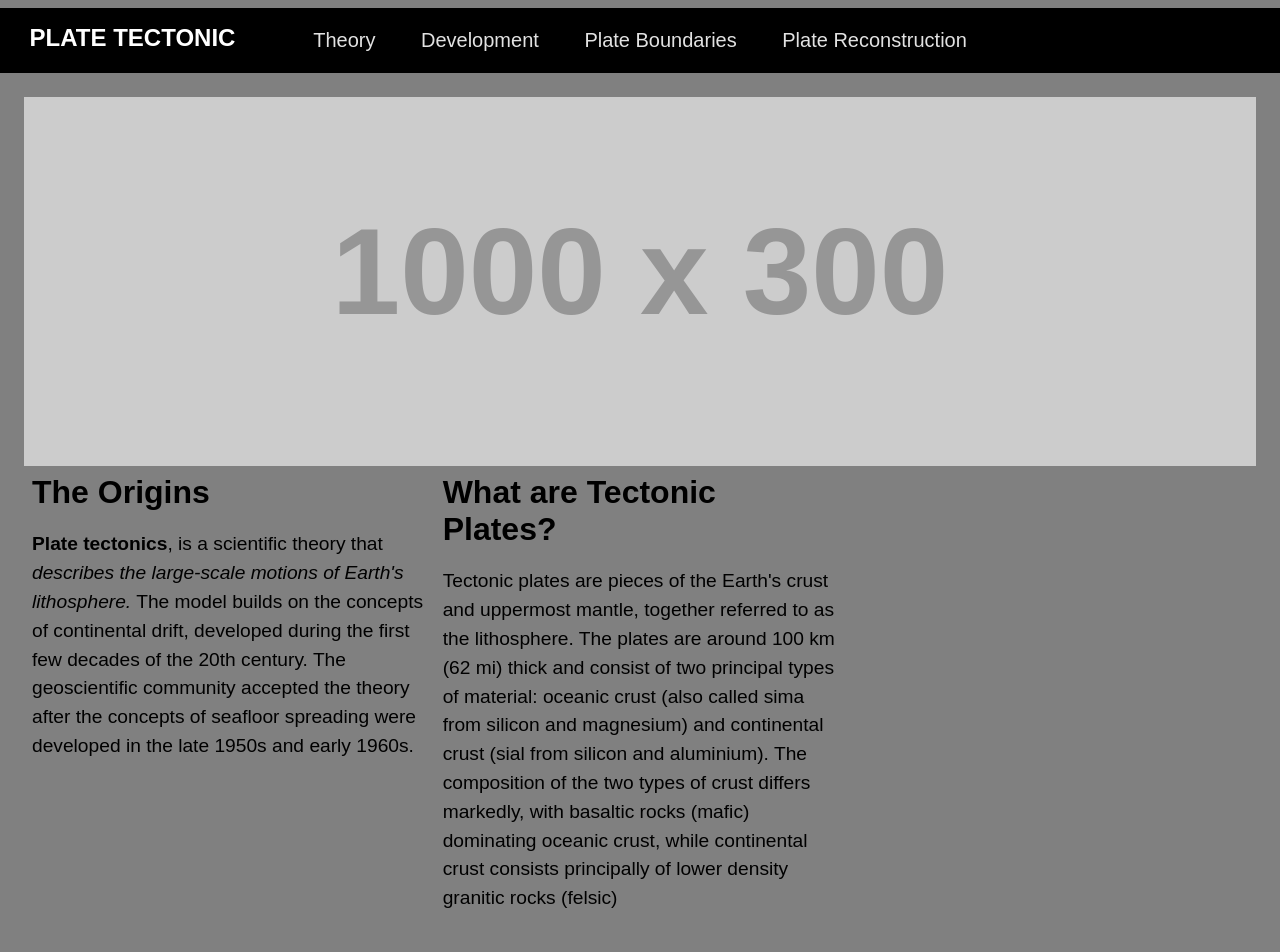
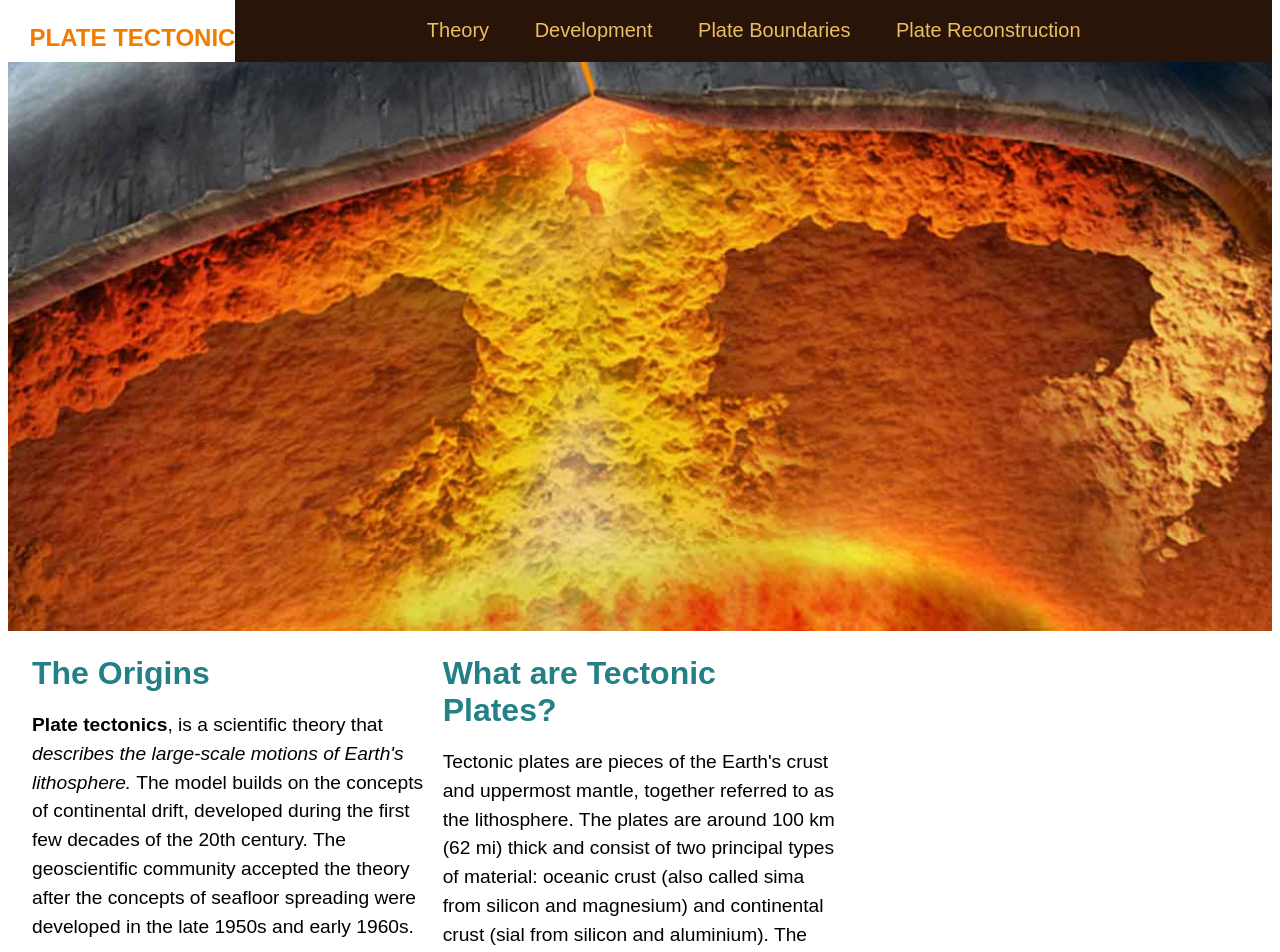
Before and after one commit to jesusmonsalve/large-data-website, a Jekyll site: the page built from index.html, in a window 1280 px wide. Shown: the top 952 px of the page. Built offline with Jekyll 4.4.1, drawn with Linux system fonts in a browser that asks for light colours; Markdown is read by kramdown in place of the engine named in the settings.

Commit message:
Added  some graphics and html tags

```diff
--- a/_layouts/default.html
+++ b/_layouts/default.html
@@ -53,9 +53,9 @@
 		-->
 		<nav class="nav nav-top" data-state="collapsed">
 			<ul>
-				<li><a href="index.html">Theory</a></li>
-				<li><a href="development.html">Development</a></li>
-				<li><a href="plate-boundaries.html">Plate Boundaries</a></li>
+				<li><a href="index.html" class="{% if page.url == '/index.html' %}current{% endif%}">Theory</a></li>
+				<li><a href="development.html" class="{% if page.url == '/development.html' %}current{% endif%}">Development</a></li>
+				<li><a href="plate-boundaries.html" class="{% if page.url == '/plate-boundaries.html' %}current{% endif%}">Plate Boundaries</a></li>
 				<li><a href="plate-reconstruction.html">Plate Reconstruction</a></li>
 			</ul>
 		</nav>
--- a/css/general.css
+++ b/css/general.css
@@ -5,7 +5,7 @@
 @viewport { width: device-width; scale: 1; }
 
 html {
-	background-color: gray;
+	background-color: white;
 	font-family: 'Signika', sans-serif;
 	font-size: 1em;
 }
@@ -25,7 +25,7 @@ a,
 a:link,
 a:visited {
 
-	color: white;
+	color: #f27b00;
 	text-decoration: none;
 }
 
@@ -34,7 +34,6 @@ a:focus,
 a:active {
 	border-color: #1636c5;
 
-	color: white;
 }
 
 .masthead {
@@ -71,11 +70,11 @@ a:active {
 }
 
 .nav {
-	margin: 0 -10px;
+	margin: -10px -10px;
 	overflow: hidden;
 	padding: 0;
 
-	background-color: #000;
+	background-color: #291409;
 }
 
 .nav > ul {
@@ -95,16 +94,17 @@ a:active {
 
 	border: 0;
 
-	color: #e2e2e2;
+	color: #EBBE63;
 	text-decoration: none;
 }
 
 .nav a:hover,
 .nav a:focus,
 .nav a:active {
-	background-color: #222;
+	background-color: #238084;
+	color: #EBBE63;
 
-	color: #fff;
+
 }
 
 .nav-bottom {
@@ -117,25 +117,39 @@ a:active {
 	max-height: 4rem;
 }
 
+.current {
+	background-color: #f27b00;
+
+}
+
 .banner {
+	margin-top: -0.9em;
+}
+
+.banner-img {
+	display: block;
+	width: 100%;
 
 }
 
 h1 {
 	font-size: 2em;
 	font-family: 'Merriweather Sans', sans-serif;
-	color: white;
+	color: #f27b00;
 	text-align: center;
 }
 
 
 h2 {
 	padding-top: 1em;
+
 }
 
 h3 {
 	margin-top: 0;
 	margin-bottom: .4em;
+	color: #238084;
+
 }
 
 p {
@@ -149,30 +163,22 @@ p {
 
 }
 
-@media only screen and (min-width: 25em) {
-
-	.nav li {
-		float: left;
-		width: 50%;
-
-	}
-
-
-
+figure {
+	margin-left: ;
 }
 
 @media only screen and (min-width: 25em) {
-
 	.nav {
 		text-align: center;
 	}
 
 	.nav li {
+		float: left;
+		width: 50%;
 		display: inline-block;
 		float: none; /* This helps the content to get centered because when it floats  */
 		margin: 0 0.5em;
-		width: 40%;
-
+	}
 
 }
 
@@ -210,7 +216,7 @@ p {
 	}
 
 	h1 {
-		margin-bottom: -3em;
+		margin-bottom: -2em;
 		margin-left: 0.9em;
 		font-size: 1.5rem;
 		float: left;
@@ -230,21 +236,25 @@ p {
 }
 
 .facebook {
-	padding: 1em 0 1em 1em;
+	padding: 1em 1em 1em 1em;
+	float: right;
 }
 
 .twitter {
 	padding: 1em 0.5em 1em 0;
+	float: right;
 }
 
 
-footer img  {
+.img-footer  {
 	margin-right: 1em;
 	margin-left: .5em;
 
 }
+
 footer {
-	background-color: black;
+	background-color: #291409;
 	margin-top: 2em;
 
+
 }
--- a/index.html
+++ b/index.html
@@ -2,17 +2,15 @@
 layout: default
 ---
 
+<div class="banner">
 
+		<img src="img/banner.jpg" class="banner-img"alt="Banner of the Plate Tectonic formation from withing the earth">
 
-
+	</div>
 
 <div class="grid">
 
-	<div class="banner">
 
-		<img src="http://placehold.it/1000x300" class="flex-img" alt="">
-
-	</div>
 
 		<div class="unit unit-s-1- unit-m-1-2 unit-l-1-3">
 			<div class="unit-spacer">
@@ -28,22 +26,22 @@ layout: default
 			</div>
 		</div>
 
-	<div class="img-footer">
-		<div class="grid">
+	<div class="img-footer grid">
+
 		<div class="unit unit-s-hidden unit-m-1-3 unit-l-1-3">
-			<img src="http://placehold.it/300x300" class="flex-img" alt="">
-			<caption> Photo of plates</caption>
+			<img src="img/crust.jpg" class="flex-img" alt="">
+			<figcaption> Photo of plates</figcaption>
 		</div>
 
 		<div class="unit unit-s-1-2 unit-m-1-3 unit-l-1-3">
 			<img src="http://placehold.it/300x300" class="flex-img" alt="">
-			<caption> Photo of plates</caption>
+			<figcaption> Photo of plates</figcaption>
 		</div>
 
 		<div class="unit unit-s-1-2 unit-m-1-3 unit-l-1-3">
 			<img src="http://placehold.it/300x300" class="flex-img" alt="">
-			<caption> Photo of plates</caption>
+			<figcaption> Photo of plates</figcaption>
 		</div>
 	</div>
 
-	</div>
+</div>
--- a/plate-boundaries.html
+++ b/plate-boundaries.html
@@ -23,12 +23,7 @@ layout: default
 
 					<li>
 						Plate boundary zones occur where the effects of the interactions are unclear and the boundaries, usually occurring along a broad belt, are not well defined, and may show various types of movements in different episodes.
-
 					</li>
-
-
-
-
 
 				</ul>
 			</div>
```
Also changed, not shown: development.html (+4 -3 lines), img/banner.jpg (added).
